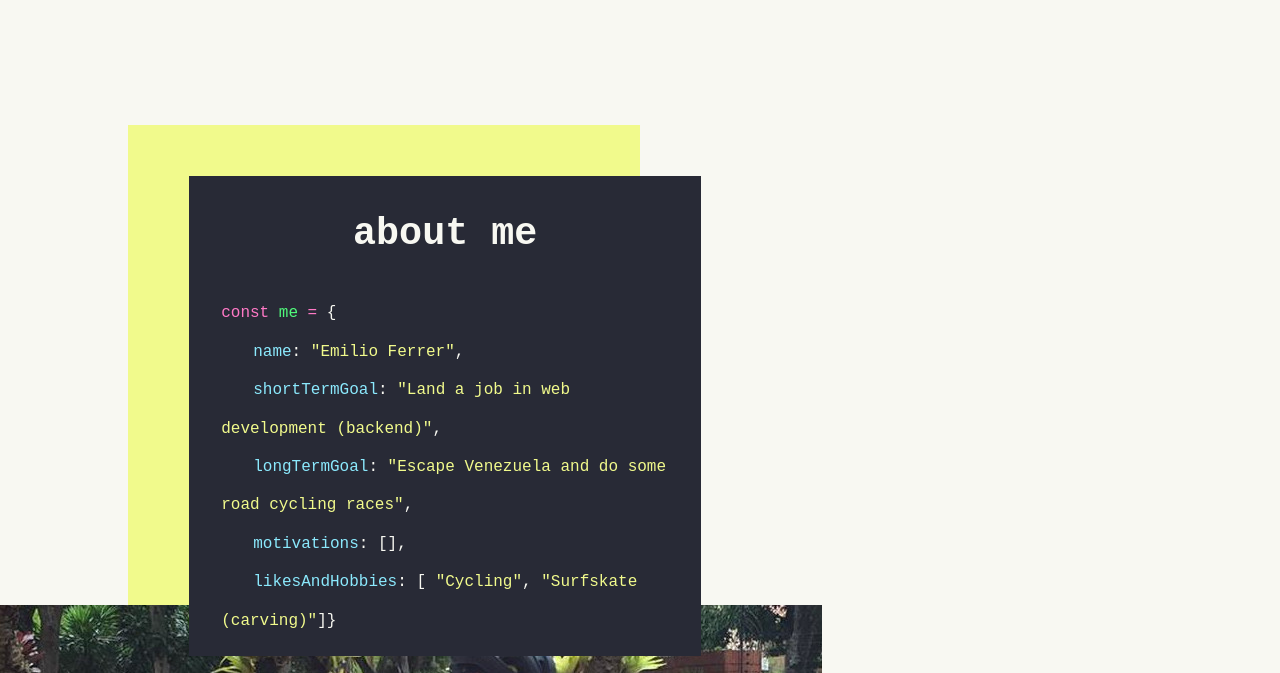
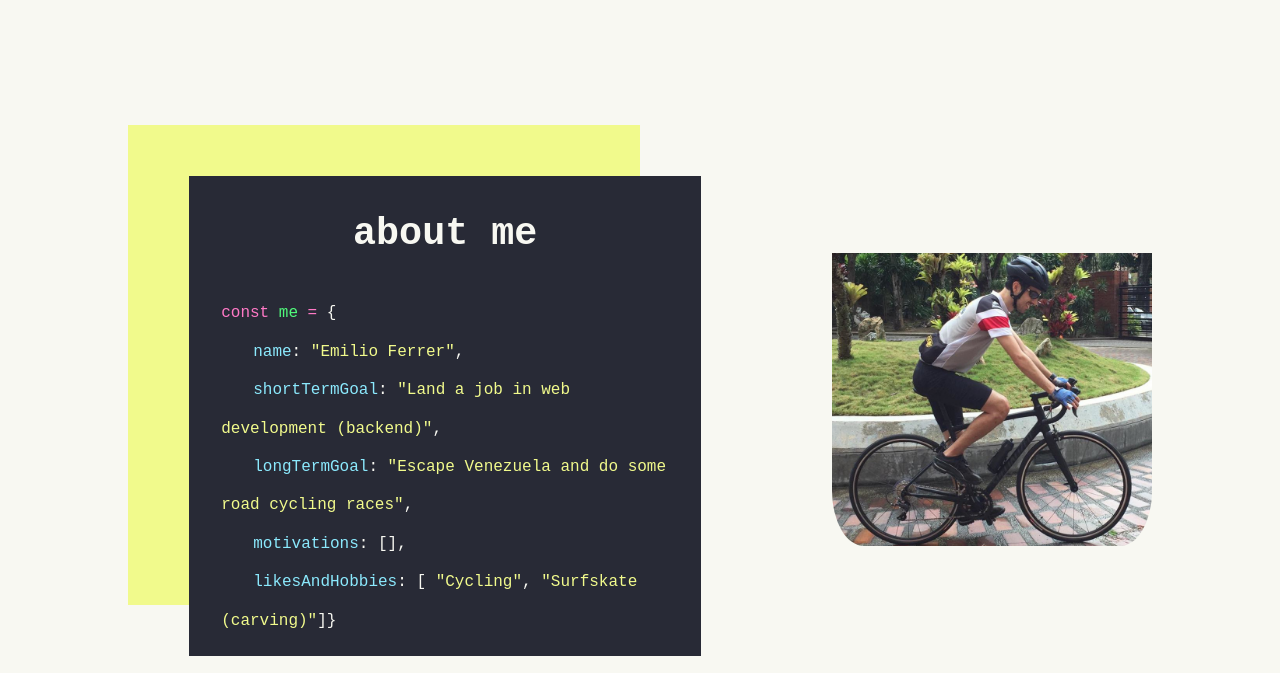
Before and after one commit to FerrerChakibaCode/MICRO-PROYECTO-EMILIO-FERRER, a plain HTML site: page index.html in a window 1280 px wide. Shown: the part 1647-2320 px from the top of the page. Drawn offline with Linux system fonts and the light colour scheme.

Commit message:
Done with about section

```diff
--- a/index.html
+++ b/index.html
@@ -79,7 +79,7 @@
             </section>
         </div>
     </div>
-    <img src="./img/cycling.jpeg" alt="">
+    <img src="./img/cycling.jpeg" alt="" id="about-img">
 </div>
 
 <div class="skills" id = "skills-div">
--- a/styles.css
+++ b/styles.css
@@ -189,6 +189,19 @@ a:link, a:visited {
     text-align: center;
 }
 
+#about-img {
+    position: absolute;
+    width: 25%;
+    border-radius: 10%;
+    right: 10%;
+    padding-top: 20%;
+
+}
+
+.about {
+    display: flex;
+}
+
 /* Text colors */
 .code-alike-text {
     font-size: 1em;
```
